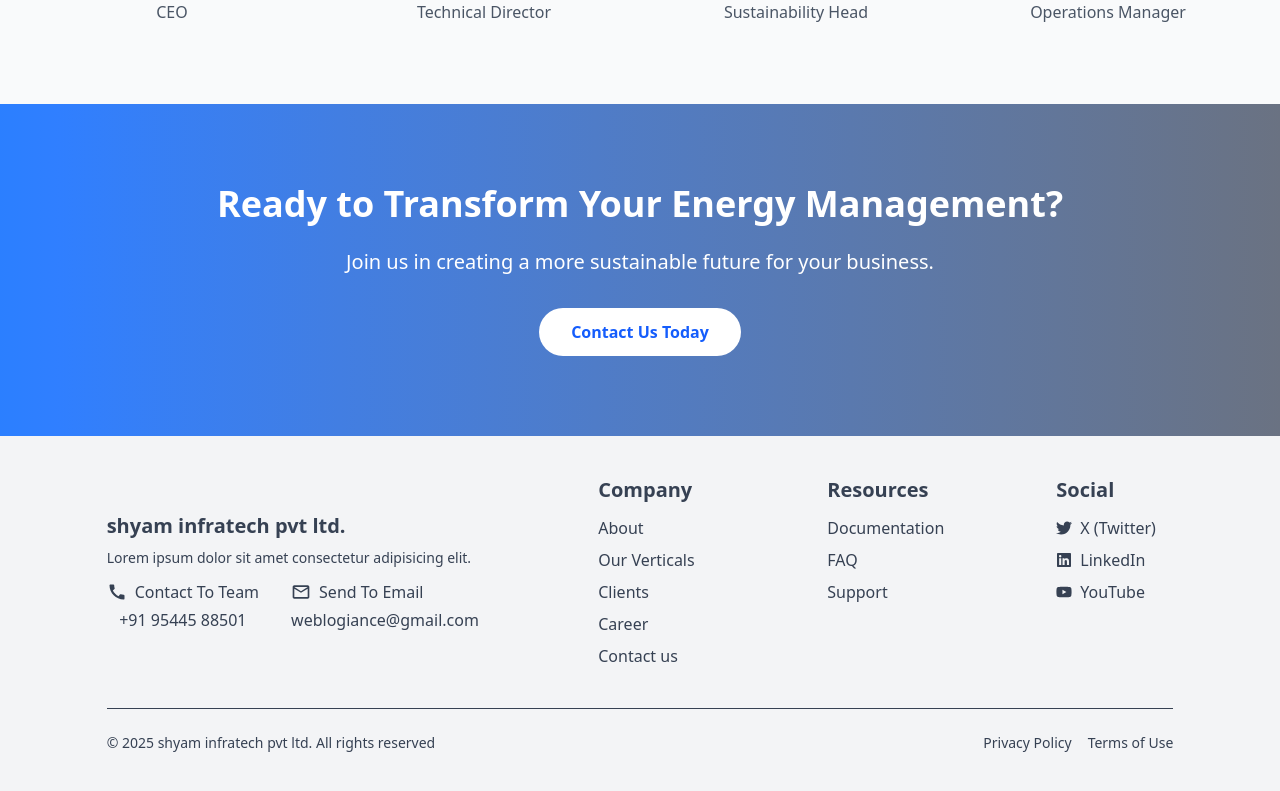
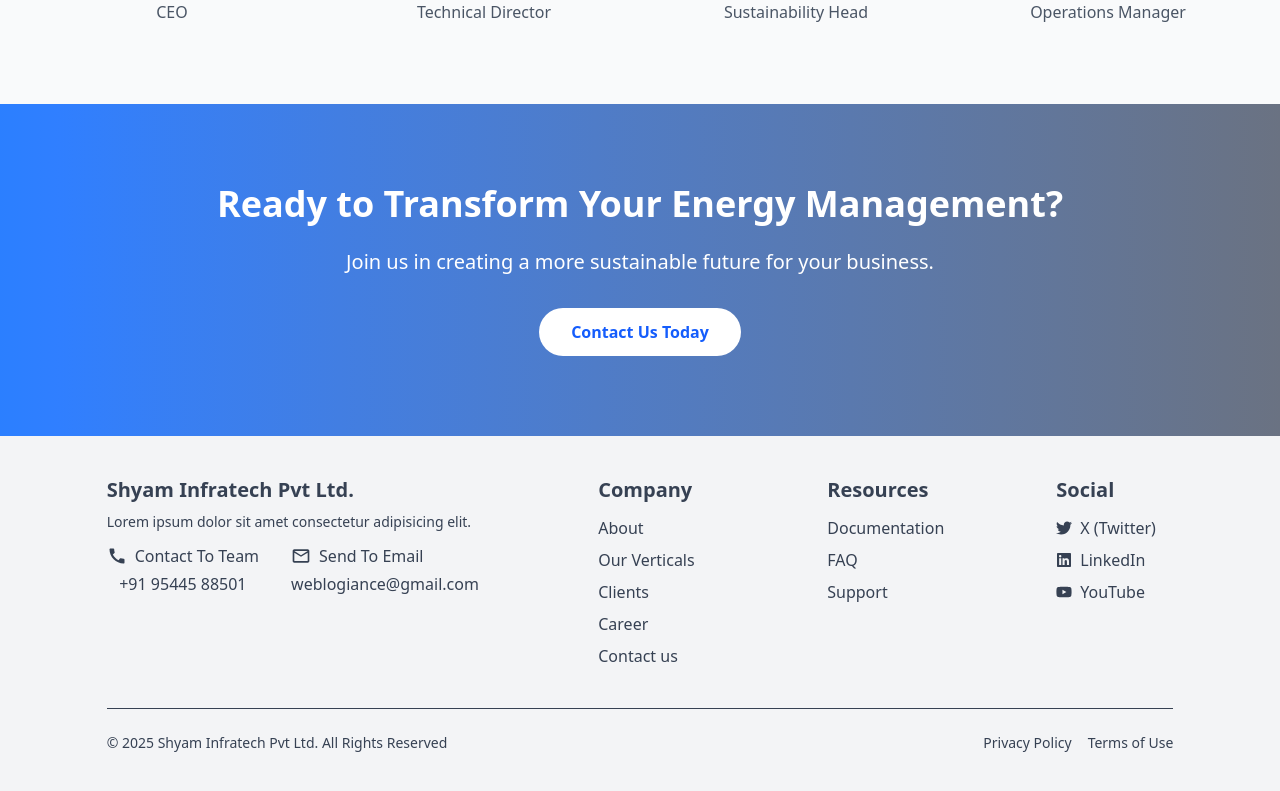
Before and after one commit to weblogiance/shyam-Infratech, a React (Vite) app: page /about-us in a window 1280 px wide. Shown: the part 2792-3583 px from the top of the page. Built offline with nearby package versions, Linux system fonts and the light colour scheme.

Commit message:
change of home-page

```diff
--- a/src/components/Footer.jsx
+++ b/src/components/Footer.jsx
@@ -6,9 +6,9 @@ const Footer = () => {
     return (
         <footer className="bg-gray-100 text-gray-700  py-10  ">
             <div className=" w-10/12 mx-auto">
-                <div className="mx-auto flex flex-col md:flex-row md:justify-between items-center">
+                <div className="mx-auto flex flex-col md:flex-row md:justify-between items-start">
                     <div className="text-center md:text-left">
-                        <h2 className="text-xl font-bold">shyam infratech pvt ltd.</h2>
+                        <h2 className="text-xl font-bold capitalize">shyam infratech pvt ltd.</h2>
                         <p className="text-sm mt-2">Lorem ipsum dolor sit amet consectetur adipisicing elit.</p>
                         <div className="mt-3 flex gap-x-8">
                              <div className=" text-center space-y-1">
@@ -55,7 +55,7 @@ const Footer = () => {
                 </div>
 
                 <div className=" mx-auto mt-10 flex flex-col md:flex-row justify-between items-center border-t pt-6 text-sm">
-                    <p>&copy; {new Date().getFullYear()} shyam infratech pvt ltd. All rights reserved</p>
+                    <p className=" capitalize">&copy; {new Date().getFullYear()} shyam infratech pvt ltd. All rights reserved</p>
                     <div className="flex gap-4 mt-4 md:mt-0">
                         <p className="hover:underline cursor-pointer">Privacy Policy</p>
                         <p className="hover:underline cursor-pointer">Terms of Use</p>
--- a/src/components/Homepage/Ourservices.jsx
+++ b/src/components/Homepage/Ourservices.jsx
@@ -35,12 +35,12 @@ const Ourservices = () => {
                 <div>
                     {
                         services.map((provide, index) => (
-                            <div className={`flex justify-between ${index%2 !== 0 && "flex-row-reverse"}  items-center space-y-20 gap-20`}>
-                                <div className={` ${index%2 !== 0 ? "rounded-s-2xl" : "rounded-r-2xl"} overflow-hidden h-[840px] w-[740px]`}>
+                            <div className={`flex justify-between  ${index%2 !== 0 ? "flex-row-reverse pl-10 bg-blue-500/20 rounded-s-2xl" :"bg-gray-500/20 rounded-r-2xl pr-5"}  items-center space-y-20 gap-20 `}>
+                                <div className={` ${index%2 !== 0 ? "rounded-s-2xl" : "rounded-r-2xl"} overflow-hidden h-[670px] w-[740px]`}>
                                     <img src={provide.image} alt="" className='w-full h-full' />
                                 </div>
                                 <div className=' flex flex-col gap-y-8'>
-                                    <span className='text-8xl font-bold text-gray-700 opacity-15'>{provide.step}</span>
+                                    <span className='text-6xl font-bold text-gray-700 opacity-15'>{provide.step}</span>
                                     <h1 className='text-5xl font-bold tracking-wide max-w-4xl leading-14'>{provide.energy}</h1>
                                     <p className=' max-w-xl text-gray-500 text-xl text-justify'>{provide.description}</p>
                                     <button className="flex items-center gap-2 px-5 py-3 w-fit bg-gradient-to-r from-blue-500 to-gray-500 text-white rounded-full shadow-lg transition-transform transform hover:scale-105">
```
